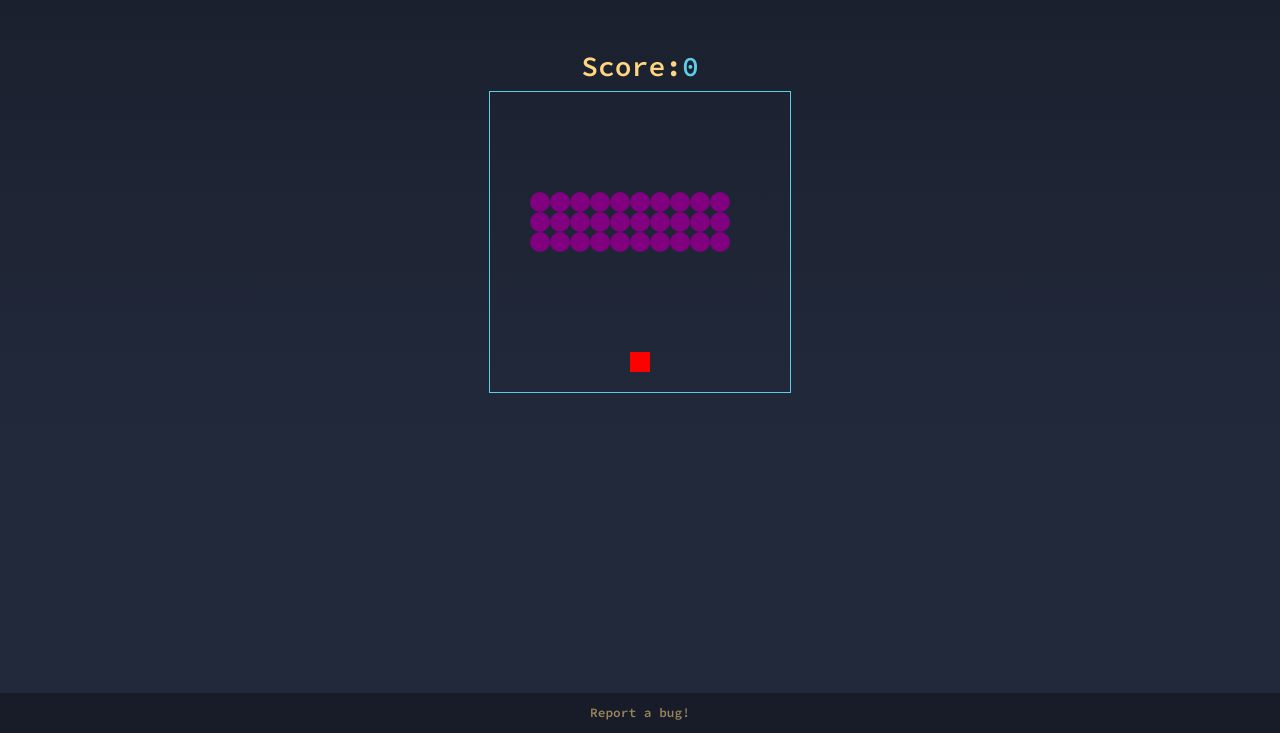
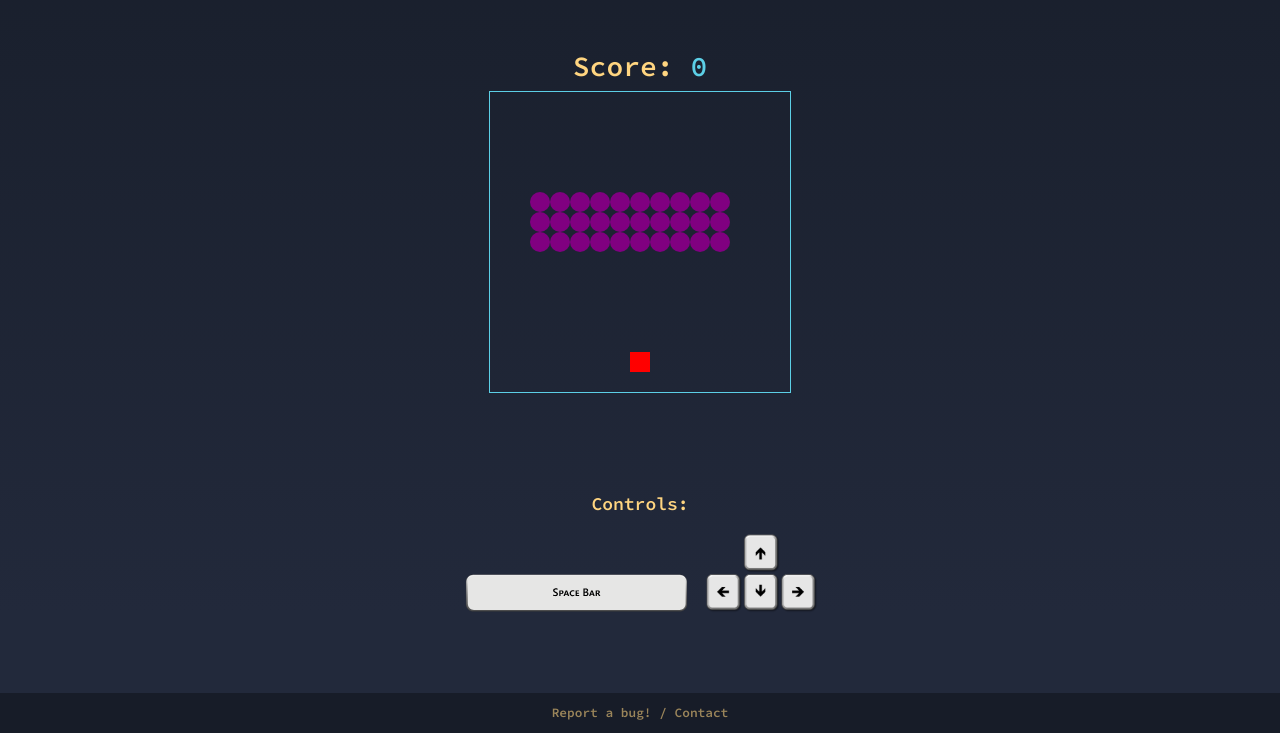
Before and after one commit to tremar123/grid-games, a Flask app: page /space-invaders in a window 1280 px wide. Shown: the part 67-800 px from the top of the page. Run offline with Flask 2, Linux system fonts and the light colour scheme; the visitor is signed in with stand-in values (Sample User, id 1).

Commit message:
visual changes

```diff
--- a/static/frogger/frogger.js
+++ b/static/frogger/frogger.js
@@ -178,7 +178,7 @@ document.addEventListener("DOMContentLoaded", () => {
 
     //move frog with log left
     function moveWithLogLeft() {
-        if (currentIndex >= 27 && currentIndex < 35) {
+        if ((currentIndex >= 27 && currentIndex < 35) || (currentIndex >= 81 && currentIndex < 89)) {
             squares[currentIndex].classList.remove("frog");
             currentIndex += 1;
             squares[currentIndex].classList.add("frog");
@@ -186,7 +186,7 @@ document.addEventListener("DOMContentLoaded", () => {
     }
 
     function moveWithLogRight() {
-        if (currentIndex > 18 && currentIndex <= 26) {
+        if ((currentIndex > 18 && currentIndex <= 26) || (currentIndex > 72 && currentIndex <= 80)) {
             squares[currentIndex].classList.remove("frog");
             currentIndex -= 1;
             squares[currentIndex].classList.add("frog");
--- a/static/snake/snake.css
+++ b/static/snake/snake.css
@@ -5,7 +5,7 @@
     flex-wrap: wrap;
     border: solid #5ccfe6;
     margin: auto;
-    margin-bottom: 90px;
+    margin-bottom: 40px;
     margin-top: 20px;
     background-color: #171c28;
 }
--- a/static/space-invaders/space-invaders.css
+++ b/static/space-invaders/space-invaders.css
@@ -5,7 +5,6 @@
     width: 302px;
     height: 302px;
     margin: auto;
-    margin-bottom: 50px;
 }
 
 .grid div {
@@ -33,6 +32,10 @@
 
 span {
     color: #5ccfe6;
+}
+
+#play-again {
+    height: 100px;
 }
 
 #controls {
--- a/static/styles.css
+++ b/static/styles.css
@@ -247,3 +247,23 @@ tbody #current-user #right-table-corner{
 p {
     color: red;
 }
+
+.controls {
+    margin-top: 10px;
+    max-height: 80px;
+}
+
+.controls-space {
+    margin-top: 50px;
+    max-height: 38px;
+}
+
+h4 {
+    font-size: large;
+}
+
+@media (pointer: coarse) and (hover: none) {
+    .how-to-play {
+        display: none;
+    }
+}
--- a/static/tetris/tetris.js
+++ b/static/tetris/tetris.js
@@ -168,6 +168,7 @@ document.addEventListener("DOMContentLoaded", () => {
             nextRandom = Math.floor(Math.random() * tetrominos.length);
             current = tetrominos[random][currentRotation];
             currentPosition = 4;
+            timerId *= 0.99;
             draw();
             displayShape();
             gameOver();
@@ -181,7 +182,7 @@ document.addEventListener("DOMContentLoaded", () => {
             timerId = null;
         } else {
             draw();
-            timerId = setInterval(moveDown, 800);
+            timerId = setInterval(moveDown, 650);
             nextRandom = Math.floor(Math.random() * tetrominos.length);
             displayShape();
         }
--- a/templates/bug.html
+++ b/templates/bug.html
@@ -1,11 +1,11 @@
 {% extends "layout.html" %}
 
 {% block title %}
-    : Report Bug
+    : Contact
 {% endblock %}
 
 {% block gameTitle %}
-    Report bug
+    Contact
 {% endblock %}
 
 {% block main %}
@@ -14,7 +14,7 @@
             <input class="form-control bug" name="email" type="email" placeholder="Email (Optional)" style="margin-bottom: 30px; height: auto !important;">
         </div>
         <div class="form-group">
-            <textarea class="bug form-control" name="issue" placeholder="Description" required></textarea>
+            <textarea class="bug form-control" name="issue" placeholder="Description..." required></textarea>
         </div>
         <div class="form-group">
             <button class="btn" type="submit">Submit</button>
--- a/templates/delete.html
+++ b/templates/delete.html
@@ -1,7 +1,7 @@
 {% extends "layout.html" %}
 
 {% block title %}
-    : Account
+    : Delete Account
 {% endblock %}
 
 {% block head %}
--- a/templates/frogger.html
+++ b/templates/frogger.html
@@ -148,4 +148,9 @@
         </div>
         <div class="divs empty"></div>
     </div>
+
+    <div class="how-to-play">
+        <h4>Controls:</h4>
+        <img class="controls" src="/static/arrow_keys.png">
+    </div>
 {% endblock %}
--- a/templates/layout.html
+++ b/templates/layout.html
@@ -56,7 +56,7 @@
     </main>
 
     <footer class="small bg-custom text-center">
-       <a href="/bug">Report a bug!</a>
+       <a href="/bug">Report a bug! / Contact</a>
     </footer>
 </body>
 </html>
--- a/templates/snake.html
+++ b/templates/snake.html
@@ -141,6 +141,11 @@
         <div class="divs empty"></div>
     </div>
 
+    <div class="how-to-play">
+        <h4>Controls:</h4>
+        <img class="controls" src="/static/arrow_keys.png">
+    </div>
+
     <div id="table">
         <table>
             <thead>
--- a/templates/space-invaders.html
+++ b/templates/space-invaders.html
@@ -14,7 +14,7 @@
 {% endblock %}
 
 {% block main %}
-    <h3>Score:<span id="result">0</span></h3>
+    <h3>Score: <span id="result">0</span></h3>
     <div class="grid">
         <div></div>
         <div></div>
@@ -243,6 +243,8 @@
         <div></div>
     </div>
 
+    <div id="play-again"></div>
+
     <div id="controls">
         <div class="buttons" id="left">
             <img class="images" src="/static/controls.svg">
@@ -254,4 +256,10 @@
             <img class="images" src="/static/space-invaders/shoot.svg">
         </div>
     </div>
+
+    <div class="how-to-play">
+        <h4>Controls:</h4>
+        <img class="controls-space" src="/static/spacebar.svg">
+        <img class="controls" src="/static/arrow_keys.png">
+    </div>
 {% endblock %}
--- a/templates/tetris.html
+++ b/templates/tetris.html
@@ -251,6 +251,10 @@
         <div class="block3"></div>
     </div>
 
+    <div class="how-to-play">
+        <h4>Controls:</h4>
+        <img class="controls" src="/static/arrow_keys.png">
+    </div>
 
     <div id="controls">
         <div class="divs empty"></div>
```
Also changed, not shown: static/space-invaders/space-invaders.js (+17 -16 lines), static/arrow_keys.png (added), static/login.js (deleted), static/spacebar.svg (added), 1 other file.
